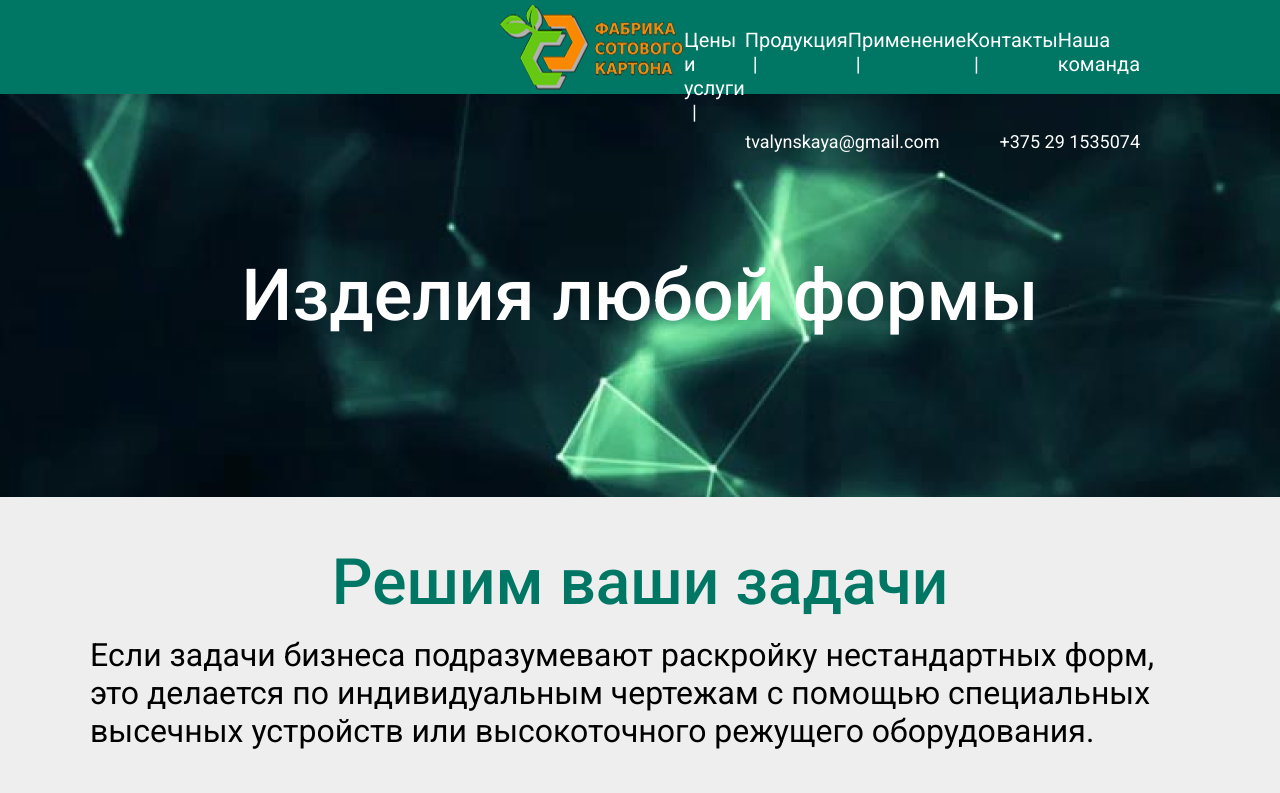
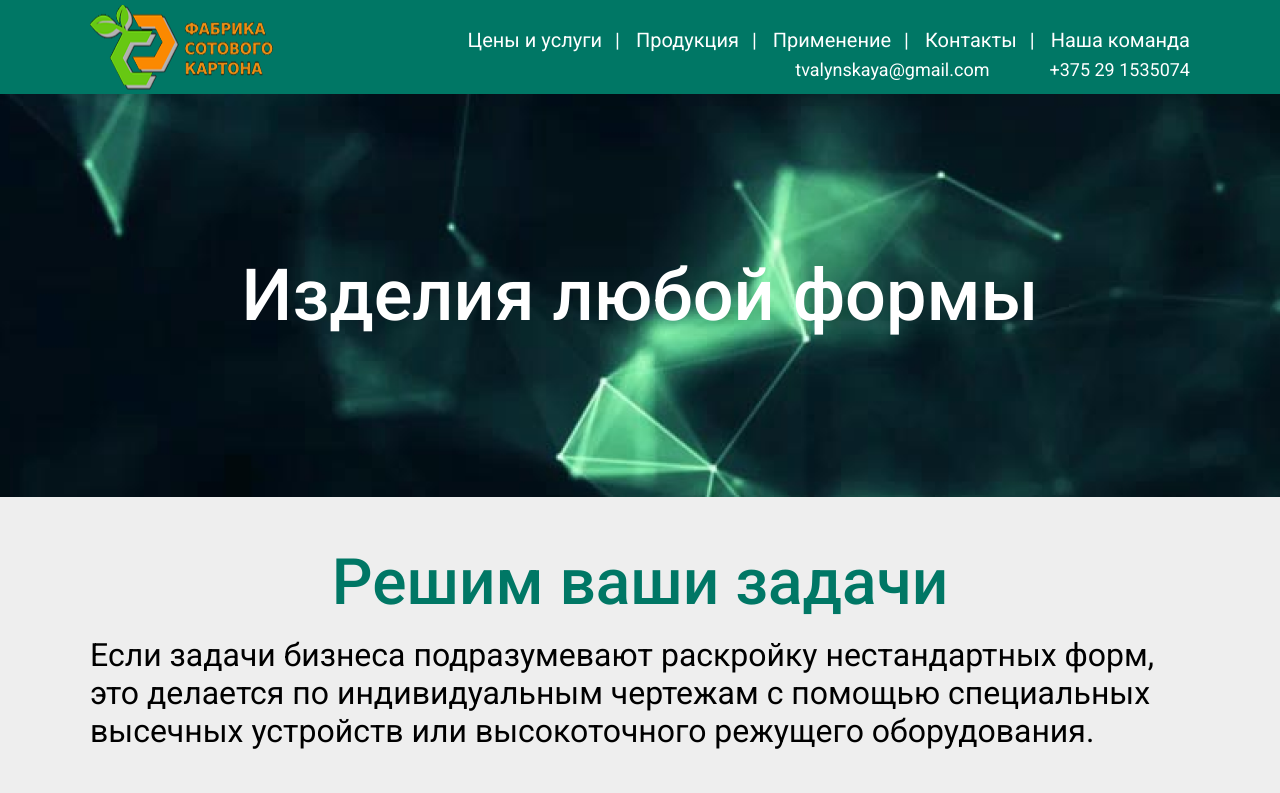
Before and after one commit to lessatia/cellular_cardboard, a plain HTML site: page index.html in a window 1280 px wide. Shown: the top 793 px of the page. Drawn offline with Linux system fonts and the light colour scheme.

Commit message:
chore: update header styles

```diff
--- a/style.css
+++ b/style.css
@@ -18,8 +18,7 @@ color:#fff;
    font-size:20px;
    display:flex;
    max-width:1100px;
-padding-left:500px;
-padding-right:400px;}
+margin:auto}
 
 .menu_logo{margin:5px 0 10px;}
 .main_logo{width:184px;
```
